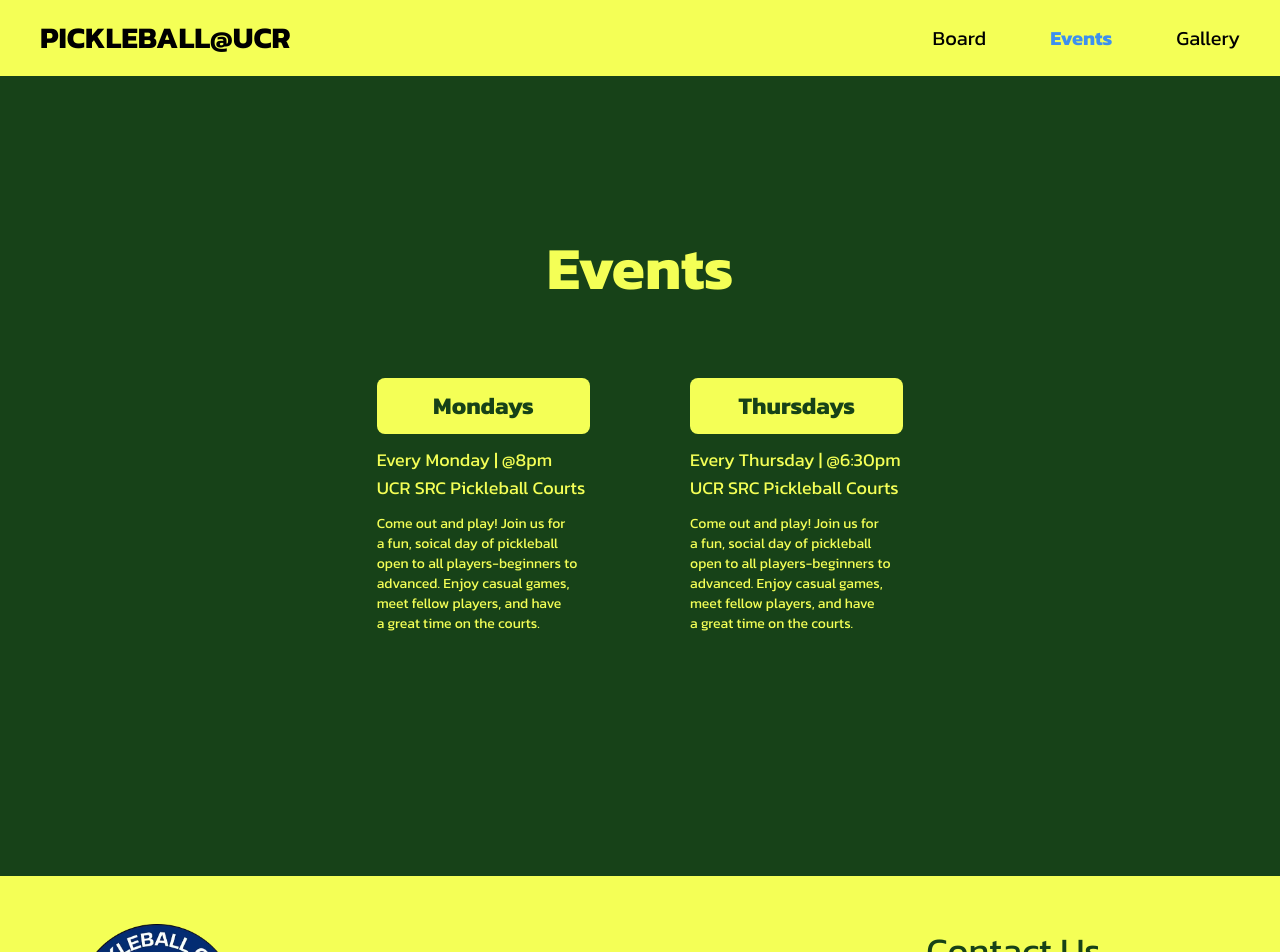
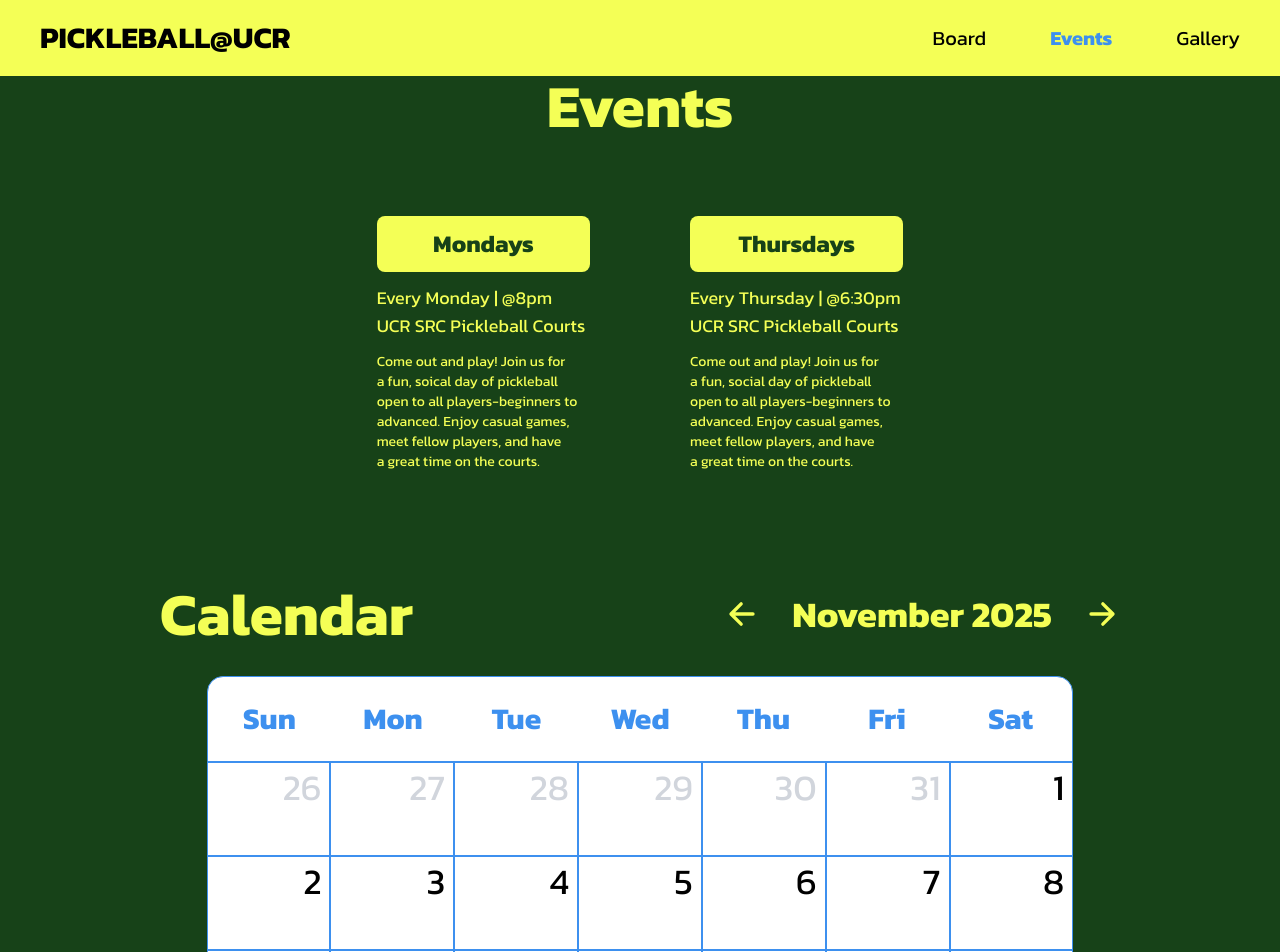
Before and after one commit to acm-ucr/pickleball-website, a Next.js app: page /events in a window 1280 px wide. Shown: the top 952 px of the page. Built offline with nearby package versions, Linux system fonts and the light colour scheme.

Commit message:
Calendar progress

```diff
--- a/package.json
+++ b/package.json
@@ -17,6 +17,7 @@
     "motion": "^12.23.24",
     "next": "15.2.4",
     "react": "19.0.0",
+    "react-day-picker": "^9.11.1",
     "react-dom": "19.0.0",
     "react-icons": "^5.5.0"
   },
--- a/src/app/events/page.tsx
+++ b/src/app/events/page.tsx
@@ -1,10 +1,13 @@
 import Header from "@/components/header";
 import WeekEvents from "@/components/events/events";
+import CalendarCall from "@/components/calendar/calendarcall";
+
 const Events = () => {
   return (
-    <div className="flex h-screen w-full flex-col items-center justify-center">
+    <div className="flex h-full w-full flex-col items-center justify-center">
       <Header title="Events" />
       <WeekEvents />
+      <CalendarCall />
     </div>
   );
 };
--- /dev/null
+++ b/src/components/calendar/calendarHeader.tsx
@@ -0,0 +1,47 @@
+import React from "react";
+import { IoArrowBack } from "react-icons/io5";
+import { IoArrowForward } from "react-icons/io5";
+
+export interface CalendarHeaderProps {
+  date: Date;
+  onNextMonth: () => void;
+  onPrevMonth: () => void;
+}
+
+const CalendarHeader = ({
+  date,
+  onNextMonth,
+  onPrevMonth,
+}: CalendarHeaderProps) => {
+  const months = [
+    "January",
+    "February",
+    "March",
+    "April",
+    "May",
+    "June",
+    "July",
+    "August",
+    "September",
+    "October",
+    "November",
+    "December",
+  ];
+
+  return (
+    <div className="text-pickleball-lime-100 flex w-3/4 items-center justify-between font-bold">
+      <div className="text-6xl">Calendar</div>
+      <div className="flex items-center gap-8 text-4xl">
+        <div onClick={onPrevMonth}>
+          <IoArrowBack />
+        </div>
+        {months[date.getMonth()]} {date.getFullYear()}
+        <div onClick={onNextMonth}>
+          <IoArrowForward />
+        </div>
+      </div>
+    </div>
+  );
+};
+
+export default CalendarHeader;
--- /dev/null
+++ b/src/components/calendar/calendarcall.tsx
@@ -0,0 +1,14 @@
+"use client";
+import { useQuery } from "@tanstack/react-query";
+import { useState } from "react";
+import { Calendar } from "../ui/calendar";
+
+const CalendarCall = () => {
+  return (
+    <div className="w-full">
+      <Calendar />
+    </div>
+  );
+};
+
+export default CalendarCall;
--- /dev/null
+++ b/src/components/ui/calendar.tsx
@@ -0,0 +1,135 @@
+"use client";
+import React, { useState } from "react";
+import CalendarHeader from "../calendar/calendarHeader";
+import { DayPicker, CalendarDay, Modifiers } from "react-day-picker";
+
+export interface GoogleEventProps {
+  start: { dateTime?: Date };
+  end: { dateTime?: Date };
+  location: string;
+  description: string;
+  summary?: string;
+}
+
+export interface CalendarEventProps {
+  start: string;
+  end: string;
+  location: string;
+  description: string;
+  title: string;
+}
+
+type CalendarProps = React.ComponentProps<typeof DayPicker> & {
+  events: CalendarEventProps[];
+};
+
+interface DayProps extends React.ComponentProps<"td"> {
+  day: CalendarDay;
+  events: CalendarEventProps[];
+  modifiers: Modifiers;
+}
+
+const Day = ({ day, events, modifiers, ...tdprops }: DayProps) => {
+  const { date } = day;
+  const { outside } = modifiers;
+
+  const filteredEvents = events?.filter(({ start, end }) => {
+    if (!start || !end) return false;
+    const startDate = new Date(start);
+    const endDate = new Date(end);
+
+    startDate.setHours(0, 0, 0, 0);
+    endDate.setHours(23, 59, 59, 999);
+
+    return date >= startDate && date <= endDate;
+  });
+
+  return (
+    <td
+      {...tdprops}
+      className="border-pickleball-blue-100 flex flex-col items-end justify-start border bg-white pb-8"
+    >
+      <div
+        className={`hidden pt-1 pr-2 pb-4 text-4xl md:block ${outside ? "text-gray-300" : "text-black"}`}
+      >
+        {date.getDate()}
+      </div>
+      {filteredEvents?.map(({ title, start }, index) => {
+        const eventDate = new Date(start as string);
+        if (
+          eventDate.getDate() === date.getDate() &&
+          eventDate.getMonth() === date.getMonth() &&
+          eventDate.getFullYear() === date.getFullYear()
+        ) {
+          return (
+            <div key={index} className="w-full bg-white text-center text-4xl">
+              {title} at{" "}
+              {start
+                ? new Date(start).toLocaleTimeString([], {
+                    hour: "2-digit",
+                    minute: "2-digit",
+                  })
+                : ""}
+            </div>
+          );
+        }
+      })}
+      <div className={`md:hidden ${outside ? "text-gray-300" : "text-black"}`}>
+        {date.getDate()}
+      </div>
+    </td>
+  );
+};
+
+function Calendar({ events }: CalendarProps) {
+  const [currentDate, setCurrentDate] = useState(new Date());
+
+  const nextMonth = () => {
+    const newDate = new Date(currentDate);
+    newDate.setMonth(newDate.getMonth() + 1);
+    setCurrentDate(newDate);
+  };
+
+  const prevMonth = () => {
+    const newDate = new Date(currentDate);
+    newDate.setMonth(newDate.getMonth() - 1);
+    setCurrentDate(newDate);
+  };
+
+  return (
+    <div className="flex w-full flex-col items-center gap-8 py-8">
+      <CalendarHeader
+        date={currentDate}
+        onNextMonth={nextMonth}
+        onPrevMonth={prevMonth}
+      />
+      <DayPicker
+        month={currentDate}
+        showOutsideDays={true}
+        className="w-3/4"
+        formatters={{
+          formatWeekdayName: (date) =>
+            date.toLocaleString("default", { weekday: "short" }),
+        }}
+        classNames={{
+          root: "w-3/4 pb-8",
+          month: "w-full flex items-center justify-center",
+          months: "flex w-full",
+          weekday:
+            "flex w-full items-center justify-center text-3xl text-center px-8 py-6",
+          weekdays:
+            "grid grid-cols-7 w-full bg-white text-pickleball-blue-100 rounded-t-2xl border border-pickleball-blue-100 border-1",
+          week: "grid grid-cols-7 w-full ",
+          button_next: "hidden",
+          button_previous: "hidden",
+          caption_label: "hidden",
+        }}
+        components={{
+          Day: (props) => <Day {...props} events={events} />,
+        }}
+      />
+    </div>
+  );
+}
+
+export { Calendar };
```
Also changed, not shown: 1 other file (tests, documents, lock files or other folders).
